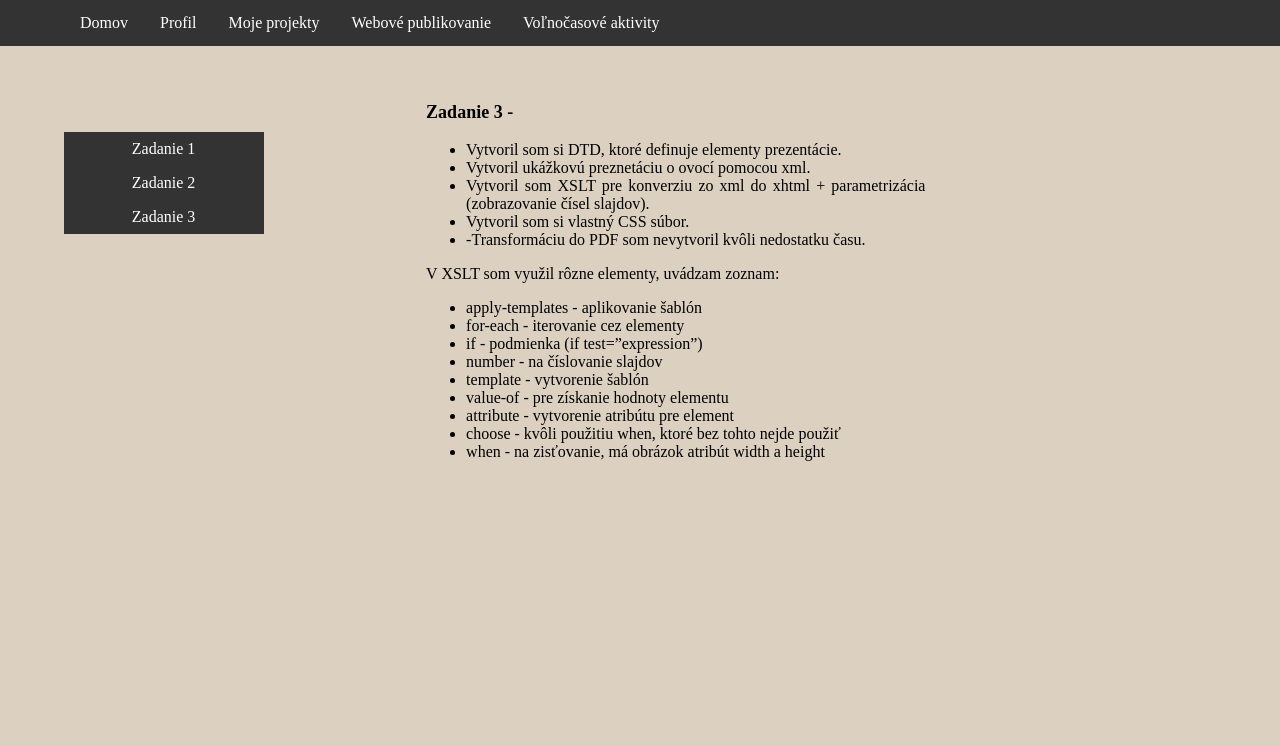
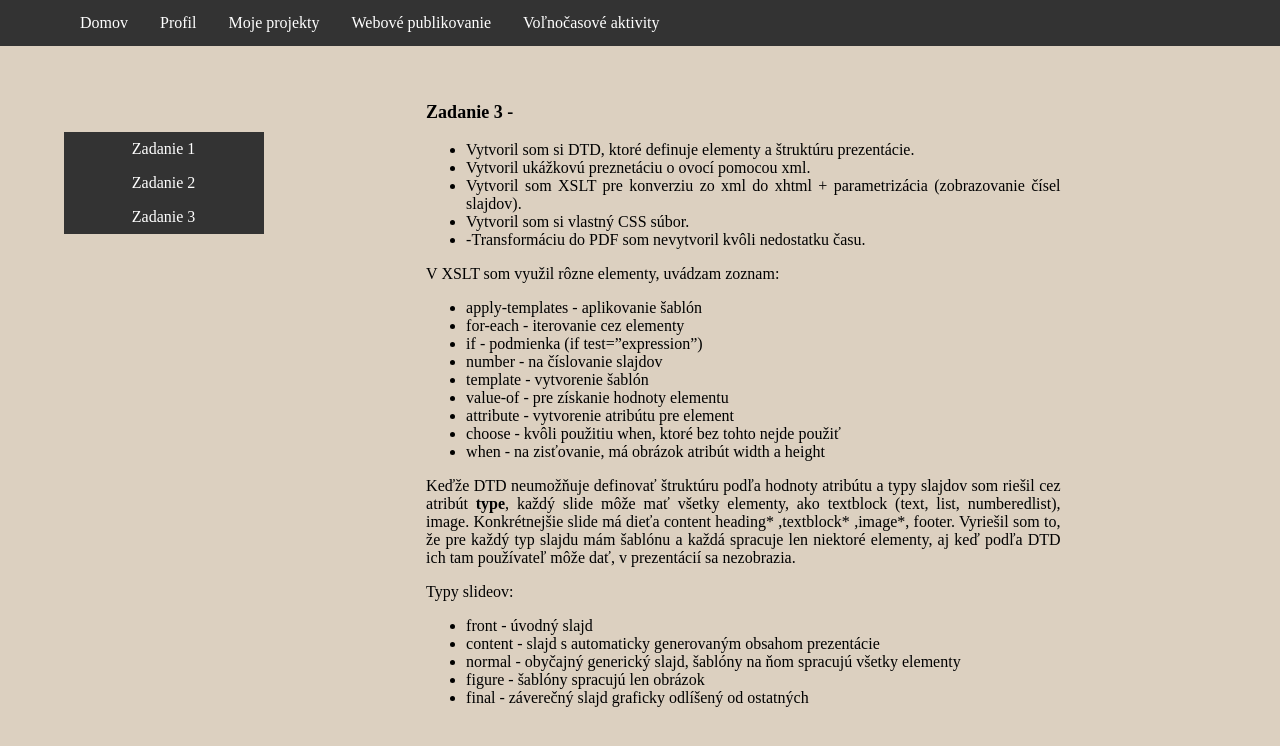
Before and after one commit to ball8/ball8.github.io, a Jekyll site: the page built from _tasks/zadanie3.md, in a window 1280 px wide and 900 px high. Shown: the top 746 px of the window. Built offline with Jekyll 4.4.1, drawn with Linux system fonts in a browser that asks for light colours.

Commit message:
Update zadanie3.md

```diff
--- a/_tasks/zadanie3.md
+++ b/_tasks/zadanie3.md
@@ -5,7 +5,7 @@ description: XML prezentácia
 weight: 3
 ---
 
-+ Vytvoril som si DTD, ktoré definuje elementy prezentácie.
++ Vytvoril som si DTD, ktoré definuje elementy a štruktúru prezentácie.
 + Vytvoril ukážkovú preznetáciu o ovocí pomocou xml.
 + Vytvoril som XSLT pre konverziu zo xml do xhtml + parametrizácia (zobrazovanie čísel slajdov).
 + Vytvoril som si vlastný CSS súbor.
@@ -21,3 +21,15 @@ V XSLT som využil rôzne elementy, uvádzam zoznam:
 + attribute - vytvorenie atribútu pre element
 + choose - kvôli použitiu when, ktoré bez tohto nejde použiť
 + when - na zisťovanie, má obrázok atribút width a height
+
+Keďže DTD neumožňuje definovať štruktúru podľa hodnoty atribútu a typy slajdov som riešil cez atribút **type**,
+každý slide môže mať všetky elementy, ako textblock (text, list, numberedlist), image. Konkrétnejšie slide má dieťa content
+heading* ,textblock* ,image*, footer. Vyriešil som to, že pre každý typ slajdu mám šablónu a každá spracuje len niektoré elementy,
+aj keď podľa DTD ich tam používateľ môže dať, v prezentácií sa nezobrazia.
+
+Typy slideov:
++ front - úvodný slajd
++ content - slajd s automaticky generovaným obsahom prezentácie
++ normal - obyčajný generický slajd, šablóny na ňom spracujú všetky elementy
++ figure - šablóny spracujú len obrázok
++ final - záverečný slajd graficky odlíšený od ostatných
```
